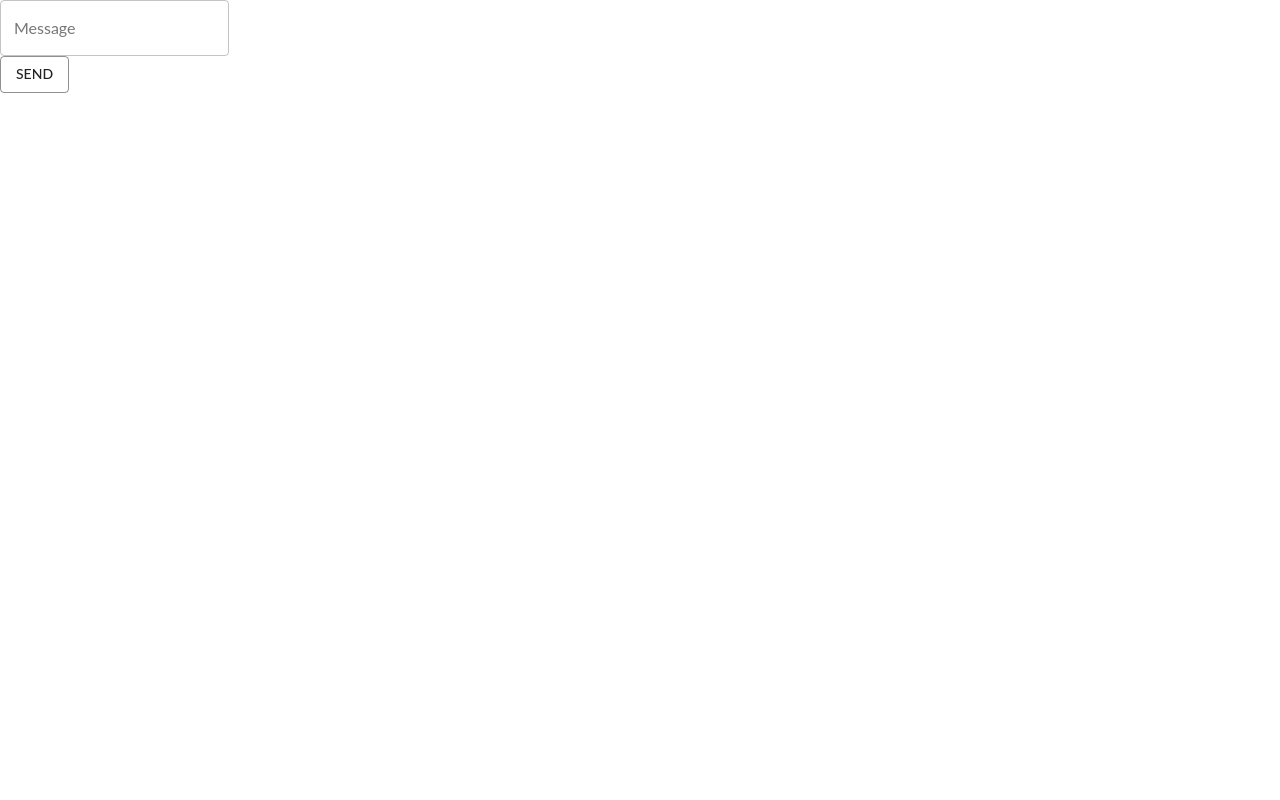
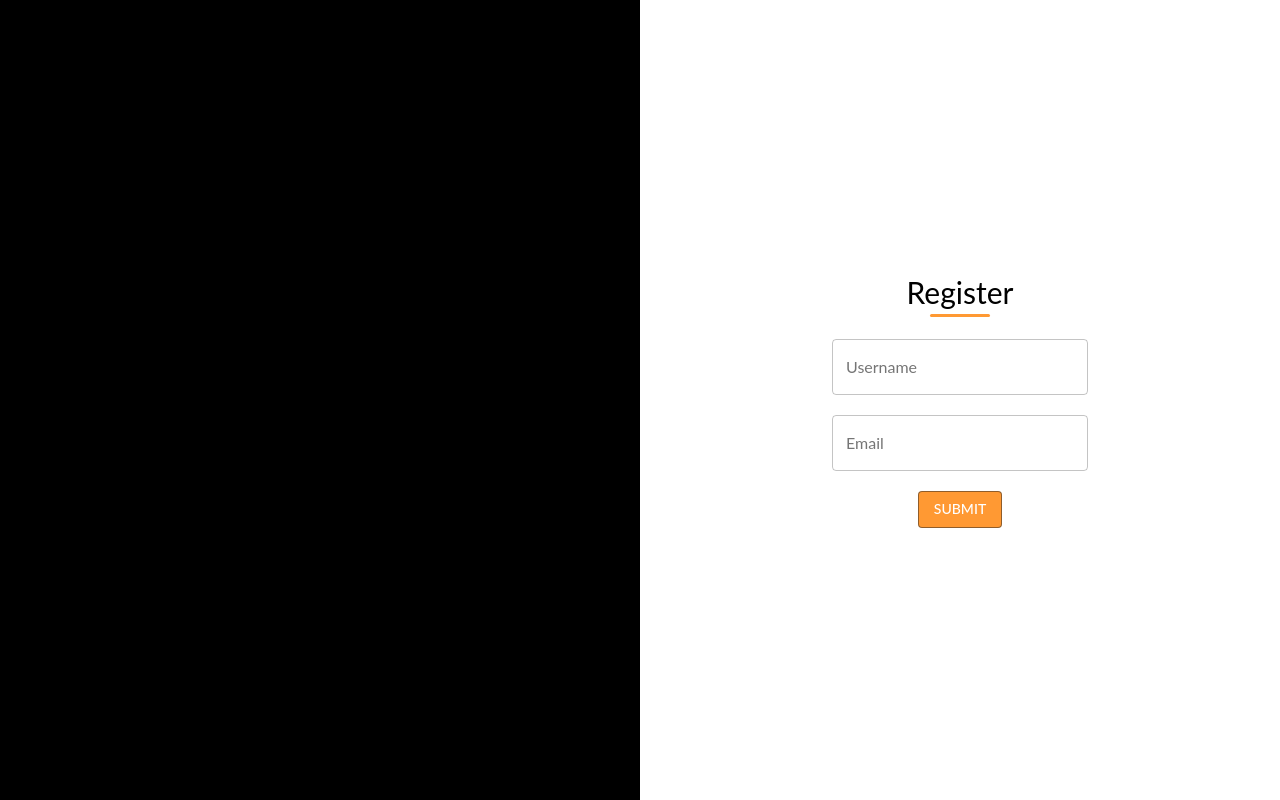
Before and after one commit to rohanshukla/nodejs-react-chat-app, a React (Create React App) app: page /dashboard in a window 1280 px wide. Built offline with nearby package versions, Linux system fonts and the light colour scheme; no server answers.

Commit message:
Register Page created

```diff
--- a/package.json
+++ b/package.json
@@ -6,11 +6,9 @@
     "@material-ui/core": "^4.2.0",
     "@material-ui/icons": "^4.2.1",
     "classnames": "^2.2.6",
-    "concurrently": "^4.1.1",
     "cors": "^2.8.5",
     "react": "^16.8.6",
     "react-dom": "^16.8.6",
-    "react-router-dom": "^5.0.1",
     "react-scripts": "3.0.1",
     "socket.io": "^2.2.0"
   },
--- a/src/App.js
+++ b/src/App.js
@@ -1,22 +1,14 @@
 import React, { Fragment } from 'react';
-import { BrowserRouter, Route } from 'react-router-dom';
 import { MuiThemeProvider } from '@material-ui/core/styles';
-import ScrollToTop from './component/utils/ScrollToTop';
-import Register from './component/Register';
-import Dashboard from './component/Dashboard';
 import { theme } from './theme';
+import Index from './component/index';
 
 function App() {
   return (
     <Fragment>
-      <BrowserRouter>
-        <ScrollToTop>
-          <MuiThemeProvider theme={theme}>
-            <Route path="/" component={Register} exact />
-            <Route path="/dashboard" component={Dashboard} exact />
-          </MuiThemeProvider>
-        </ScrollToTop>
-      </BrowserRouter>
+      <MuiThemeProvider theme={theme}>
+        <Index />
+      </MuiThemeProvider>
     </Fragment>
   );
 }
--- a/src/component/Dashboard.js
+++ b/src/component/Dashboard.js
@@ -8,24 +8,31 @@ import TextField from '@material-ui/core/TextField';
 import Snackbar, { openSnackbar } from './utils/Snackbar';
 
 import io from 'socket.io-client';
-import { USER_CONNECTED, USER_DISCONNECTED, LOGOUT } from '../Events';
+import { USER_CONNECTED, USER_DISCONNECTED, LOGOUT, MESSAGE_SENT } from '../Events';
 
 class Dashboard extends Component {
     constructor(props) {
         super(props);
 
         this.state = {
-            message: ""
+            message: "",
+            socket: null
         }
     }
     onMessageSubmit = (e) => {
         e.preventDefault();
-        console.log(this.state);
+        this.props.socket.emit(MESSAGE_SENT, this.state.message);
     }
 
     onInpuFieldChange = (e) => {
         this.setState({
             [e.target.name]: e.target.value
+        });
+    }
+
+    onMessageReceived = () => {
+        this.props.socket.emit(this.onMessageReceived, function (data) {
+            console.log(data);
         });
     }
 
--- a/src/component/Register.js
+++ b/src/component/Register.js
@@ -1,14 +1,10 @@
-import React, { Fragment, useState, useEffect } from 'react';
+import React, { Fragment, useState } from 'react';
 import Grid from '@material-ui/core/Grid';
 import PropTypes from 'prop-types';
 import { withStyles } from '@material-ui/core/styles';
 import Typography from '@material-ui/core/Typography';
 import Button from '@material-ui/core/Button';
 import TextField from '@material-ui/core/TextField';
-import Snackbar, { openSnackbar } from './utils/Snackbar';
-
-import io from 'socket.io-client';
-import { USER_CONNECTED, USER_DISCONNECTED, LOGOUT } from '../Events';
 
 
 const styles = theme => ({
@@ -97,13 +93,11 @@ const styles = theme => ({
     }
 });
 
-const SOCKET_URL = "localhost:5000";
+
 const Register = (props) => {
 
     const [username, setUsername] = useState('');
     const [email, setEmail] = useState('');
-    const [socket, setSocket] = useState('');
-    const [user, setUser] = useState('');
 
     const inputChangeHandler = (event) => {
         if (event.target.name === 'username') {
@@ -113,50 +107,17 @@ const Register = (props) => {
         }
     }
 
-    const register = () => {
-        if (username === '') {
-            openSnackbar({ message: "Please enter username", variant: "info" });
-        } else if (email === '') {
-            openSnackbar({ message: "Please enter password", variant: "info" });
-        } else {
-            setUser({
-                username: username,
-                email: email
-            });
-            socket.emit(USER_CONNECTED, user);
-            props.history.push("/dashboard");
-        }
-    }
-
-    useEffect(() => {
-        initSocket();
-    }, []);
-
-    const initSocket = () => {
-        const socket = io(SOCKET_URL);
-        socket.on('connect', () => {
-            console.log("Connected");
-        });
-        setSocket(socket);
-    }
-
-    /* const logout = () => {
-        socket.emit(LOGOUT);
-        setUser('');
-    } */
-
     const { classes } = props;
     return (
         <Fragment>
             <section className={classes.root}>
-                <Snackbar />
                 <Grid container>
                     <Grid item xs={12} sm={12} lg={6}>
                         <div className={classes.leftContainer}>
                             <div>
                                 {/* <img src={} alt="Logo" className={classes.logoImage}></img> */}
                                 <Typography variant="h5">
-                                    <span className={classes.logoText}>Chat App</span>
+                                    {/* <span className={classes.logoText}>Chat App</span> */}
                                 </Typography>
                             </div>
                         </div>
@@ -164,7 +125,10 @@ const Register = (props) => {
                     <Grid item xs={12} sm={12} lg={6}>
                         <div className={classes.rightContainer}>
                             <Typography variant="h5" className={classes.headingText}>Register</Typography>
-                            <div>
+                            <form onSubmit={(e) => {
+                                e.preventDefault();
+                                props.register(username, email);
+                            }}>
                                 <TextField
                                     label="Username"
                                     name="username"
@@ -178,19 +142,16 @@ const Register = (props) => {
                                 <TextField
                                     label="Email"
                                     name="email"
-                                    type="email"
+                                    type="text"
                                     variant="outlined"
                                     className={classes.textField}
                                     value={email}
                                     onChange={inputChangeHandler}
                                 />
                                 <br />
-                                <Button variant="outlined" color="secondary" className={classes.button}
-                                    onClick={() => {
-                                        register();
-                                    }}>
+                                <Button type="submit" variant="outlined" color="secondary" className={classes.button}>
                                     Submit</Button>
-                            </div>
+                            </form>
                         </div>
                     </Grid>
                 </Grid>
--- /dev/null
+++ b/src/component/index.js
@@ -0,0 +1,56 @@
+import React, { Fragment, useState, useEffect } from 'react';
+import Register from './Register';
+import Dashboard from './Dashboard';
+import Snackbar, { openSnackbar } from './utils/Snackbar';
+
+import io from 'socket.io-client';
+import { USER_CONNECTED, USER_DISCONNECTED, LOGOUT } from '../Events';
+
+const SOCKET_URL = "localhost:5001";
+
+const Index = (props) => {
+
+    const [socket, setSocket] = useState('');
+    const [loggedIn, setLogin] = useState(false);
+
+    const register = (username, email) => {
+        if (username === '' || username === undefined || username === null) {
+            openSnackbar({ message: "Please enter username", variant: "info" });
+        } else if (email === '' || email === undefined || email === null) {
+            openSnackbar({ message: "Please enter password", variant: "info" });
+        } else {
+            const user = {
+                username: username,
+                email: email
+            }
+            socket.emit(USER_CONNECTED, user);
+            setLogin(true);
+        }
+    }
+
+    useEffect(() => {
+        initSocket();
+    }, []);
+
+    const initSocket = () => {
+        const socket = io(SOCKET_URL);
+        socket.on('connect', () => {
+            console.log(`Connected SocketId - ${socket.id}`);
+        });
+        setSocket(socket);
+    }
+
+    /* const logout = () => {
+        socket.emit(LOGOUT);
+        setLogin(false);
+    } */
+
+    return (
+        <Fragment>
+            <Snackbar />
+            {loggedIn ? <Dashboard socket={socket} /> : <Register register={register} socket={socket} />}
+        </Fragment>
+    );
+}
+
+export default Index;
```
Also changed, not shown: 1 other file (tests, documents, lock files or other folders).
